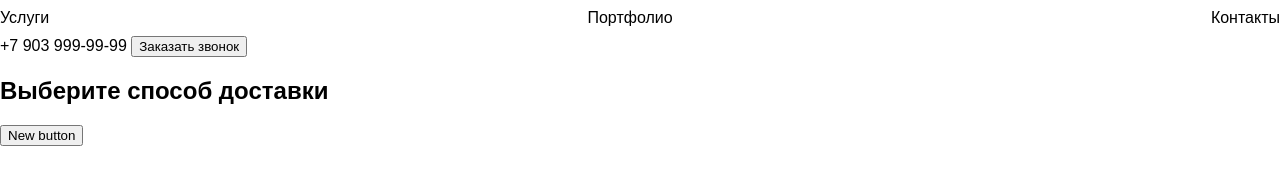
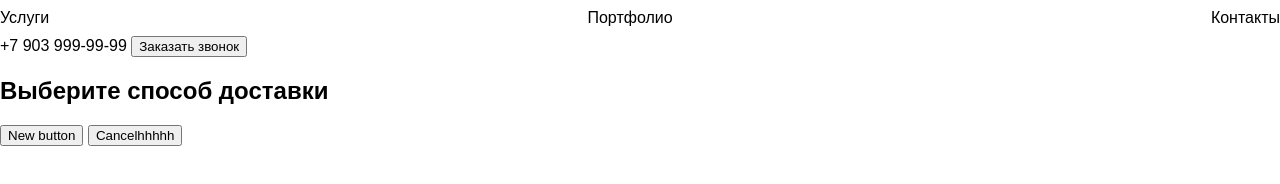
Before and after one commit to vermoshina/app-new, a plain HTML site: page index.html in a window 1280 px wide. Drawn offline with Linux system fonts and the light colour scheme.

Commit message:
Добавление кнопки Cancel

```diff
--- a/index.html
+++ b/index.html
@@ -23,5 +23,6 @@
     </header>
     <h2>Выберите способ доставки</h2>
     <button>New button</button>
+    <button>Cancelhhhhh</button>
 </body>
 </html>
```
